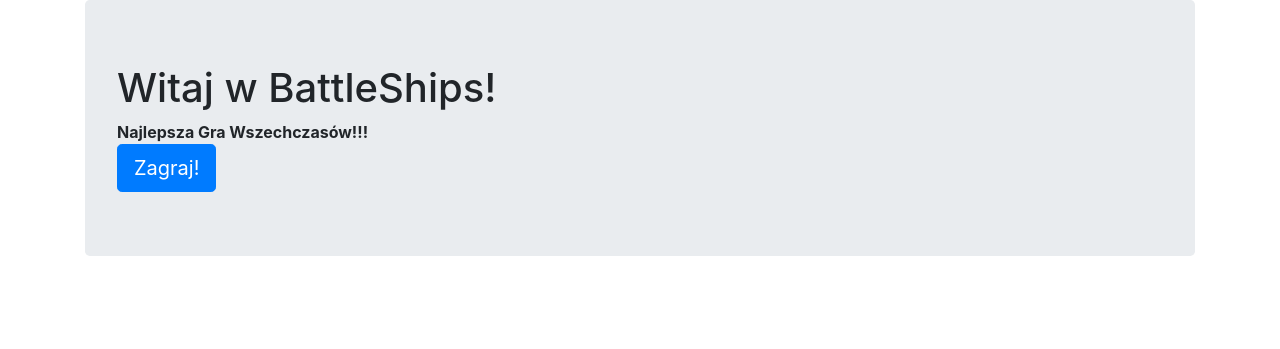
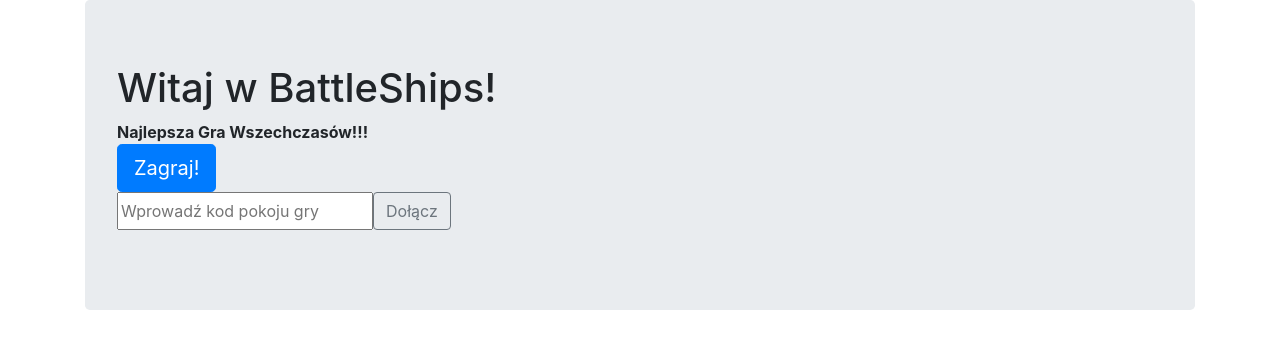
Before and after one commit to GG0ra/BattleShip, a Django app: page / in a window 1280 px wide. Shown: the part 80-429 px from the top of the page. Run offline with Django 3.2, Linux system fonts and the light colour scheme; the visitor is signed in with stand-in values (Sample User, id 1).

Commit message:
Not successful game_join for user2

```diff
--- a/BattleShip/urls.py
+++ b/BattleShip/urls.py
@@ -35,6 +35,7 @@ urlpatterns = [
     path('admin/', admin.site.urls),
     path('', SelectView.as_view(), name='index'),
     path('game/', GameCreateView.as_view(), name='create_game'),
+    # path('gamejoin/<game_code>', GameJoinView.as_view(), name='game_join'),
     path('game/<game_code>', GameView.as_view(), name='game'),
     path('select/', GameCreateView.as_view(), name='select'),
     path('account/', GameCreateView.as_view(), name='account')
--- a/viewer/templates/select.html
+++ b/viewer/templates/select.html
@@ -9,5 +9,13 @@
     <strong>Najlepsza Gra Wszechczasów!!!</strong><br>
     <a  href="{% url 'create_game' %}"><button type="button" class="btn btn-primary btn-lg">Zagraj!</button></a>
 
+    <form action="{% url "game" %}" method="post">
+        {% csrf_token %}
+        <div class="input-group mb-3">
+            <input type="text" name="game_code" placeholder="Wprowadź kod pokoju gry">
+            <button class="btn btn-outline-secondary" type="submit" id="button-addon2" value="Submit">Dołącz</button>
+        </div>
+    </form>
+
 
 {% endblock %}
--- a/viewer/views.py
+++ b/viewer/views.py
@@ -1,32 +1,33 @@
+import cgi
 import random
 import string
 
+import requests as requests
 from django.contrib.auth.mixins import LoginRequiredMixin
 from django.views.generic import ListView, CreateView, UpdateView, DeleteView
 from django.views import View
 from django.urls import reverse_lazy, reverse
 from django.shortcuts import render, redirect
 from django.http import HttpResponseRedirect
-import datetime # <=== ZMIANA
-
+import datetime  # <=== ZMIANA
 
 from logging import getLogger
 
-from viewer.models import Select, Game, Room
+from viewer.models import Select, Room
 
 LOGGER = getLogger()
 
-from django.contrib.auth.decorators import login_required # <=NOWE
+from django.contrib.auth.decorators import login_required  # <=NOWE
 
 
-@login_required # <=NOWE
+@login_required  # <=NOWE
 def generate_demo(request):
     our_get = request.GET.get('name', '')
     return render(
         request, template_name='demo.html',
         context={'our_get': our_get,
                  'list': ['pierwszy', 'drugi', 'trzeci', 'czwarty'],
-                 'nasza_data': datetime.datetime.now() # <=== ZMIANA
+                 'nasza_data': datetime.datetime.now()  # <=== ZMIANA
                  }
     )
 
@@ -40,11 +41,21 @@ class GameCreateView(LoginRequiredMixin, View):
     def get(self, request):
         code = "".join(random.choices(string.ascii_uppercase, k=6))
         Room.objects.create(room_number=code, user1=request.user)
-        return HttpResponseRedirect(reverse('game', kwargs={'game_code':code}))
+        return HttpResponseRedirect(reverse('game', kwargs={'game_code': code}))
+
+
+# class GameJoinView(LoginRequiredMixin, View):
+#     context = {}
+#     def get(self, request):
+#         # if request.method == 'POST':
+#         code = request.POST.get('game_code')
+#         return HttpResponseRedirect(reverse('game', kwargs={'game_code': code}))
 
 
 class GameView(LoginRequiredMixin, View):
     def get(self, request, game_code):
+        if request.method == 'POST':
+            game_code = request.POST.get('game_code')
         room = Room.objects.filter(room_number=game_code).first()
         if request.user.id == room.user1.id:
             pass
@@ -53,6 +64,6 @@ class GameView(LoginRequiredMixin, View):
         elif room.user2.id == request.user.id:
             pass
         else:
-            raise('Nie możesz dołączyć, bo w pokoju jest już dwoje graczy!')
+            raise ('Nie możesz dołączyć, bo w pokoju jest już dwoje graczy!')
         return render(request, template_name='game.html',
                       context={})
```
